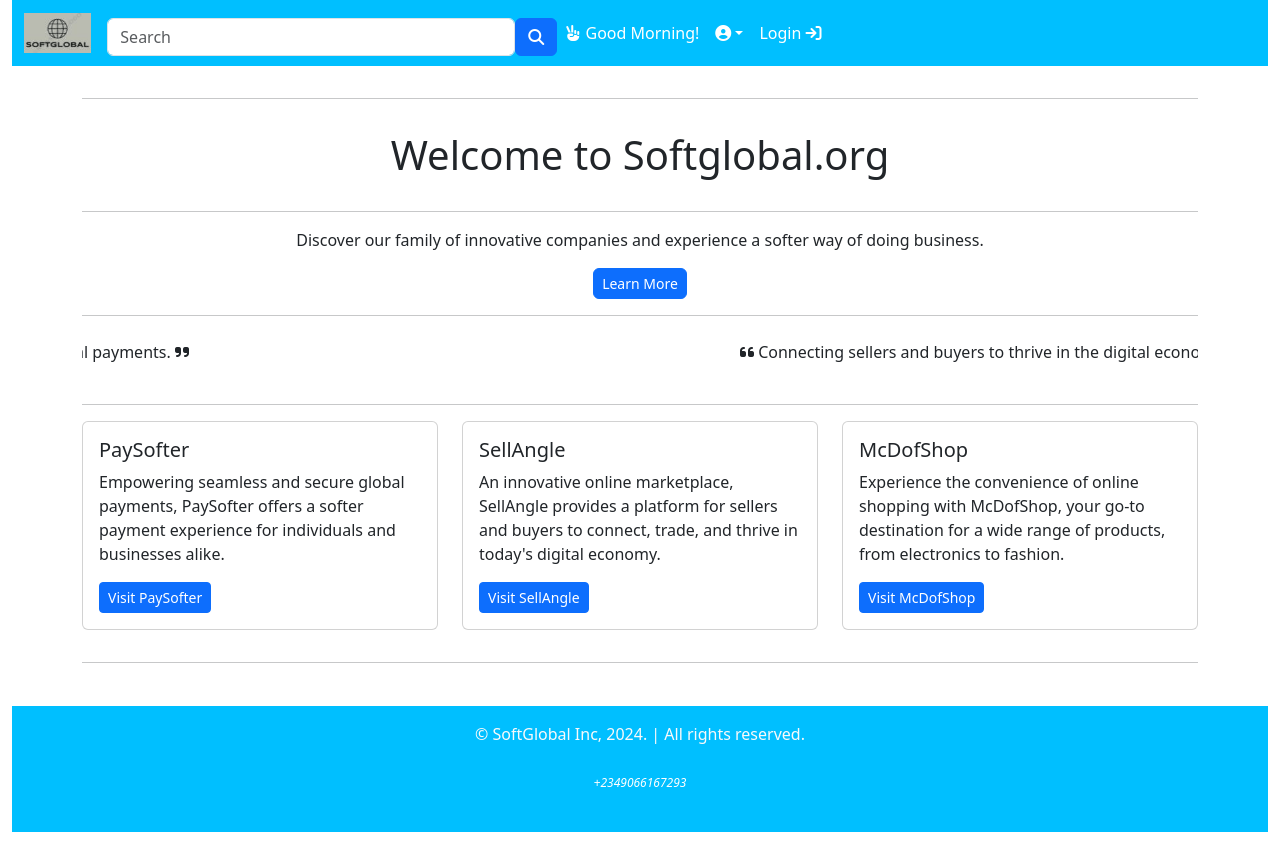
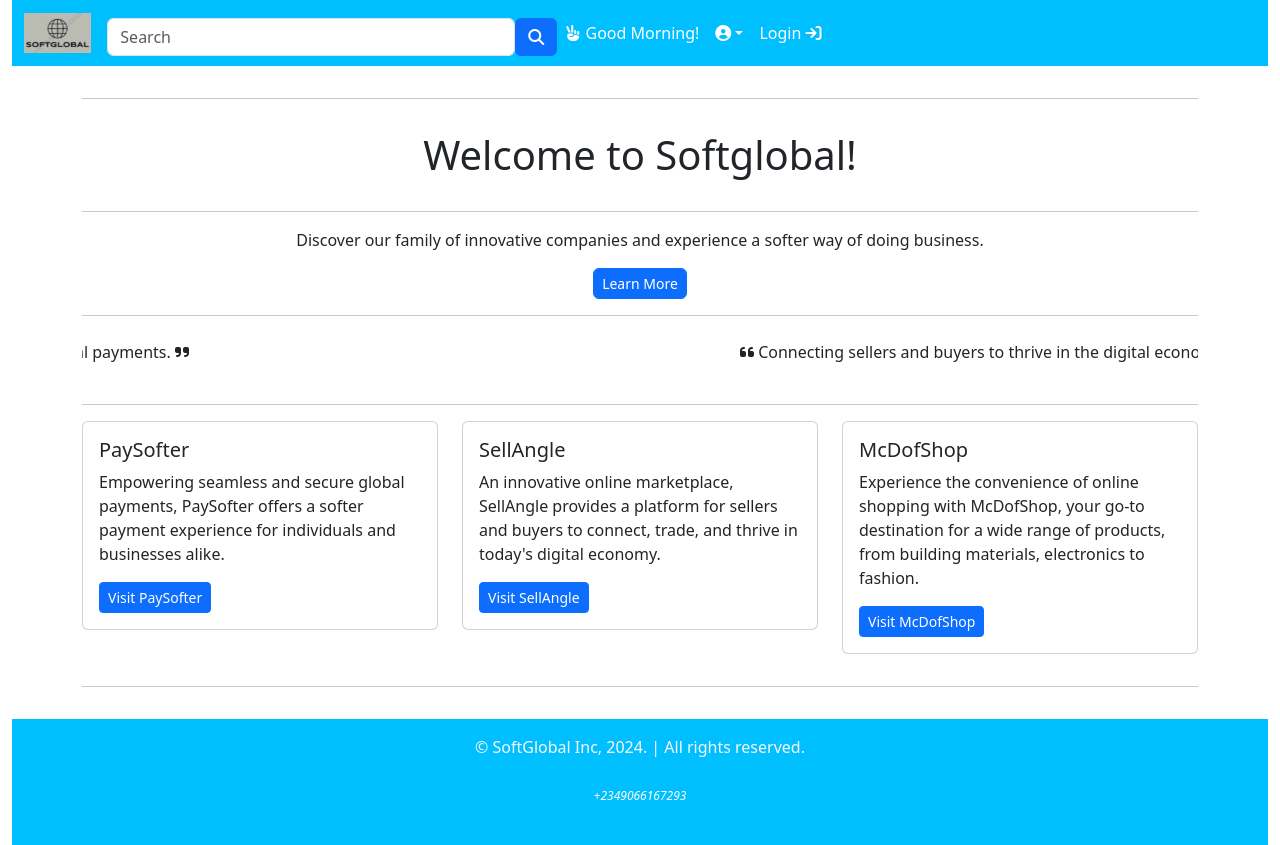
Before and after one commit to syntaxland/frontend-softglobal, a React (Create React App) app: page / in a window 1280 px wide. Built offline with nearby package versions, Linux system fonts and the light colour scheme.

Commit message:
new update

```diff
--- a/src/components/screens/HomeScreen.js
+++ b/src/components/screens/HomeScreen.js
@@ -21,7 +21,7 @@
   {
     name: "McDofShop",
     description:
-      "Experience the convenience of online shopping with McDofShop, your go-to destination for a wide range of products, from electronics to fashion.",
+      "Experience the convenience of online shopping with McDofShop, your go-to destination for a wide range of products, from building materials, electronics to fashion.",
     url: "https://www.mcdofshop.com",
   },
 ];
@@ -51,7 +51,7 @@
         <Col>
           <div className="text-center">
             <hr />
-            <h1 className="py-3">Welcome to Softglobal.org</h1>
+            <h1 className="py-3">Welcome to Softglobal!</h1>
             <hr />
             <p>
               Discover our family of innovative companies and experience a
```
